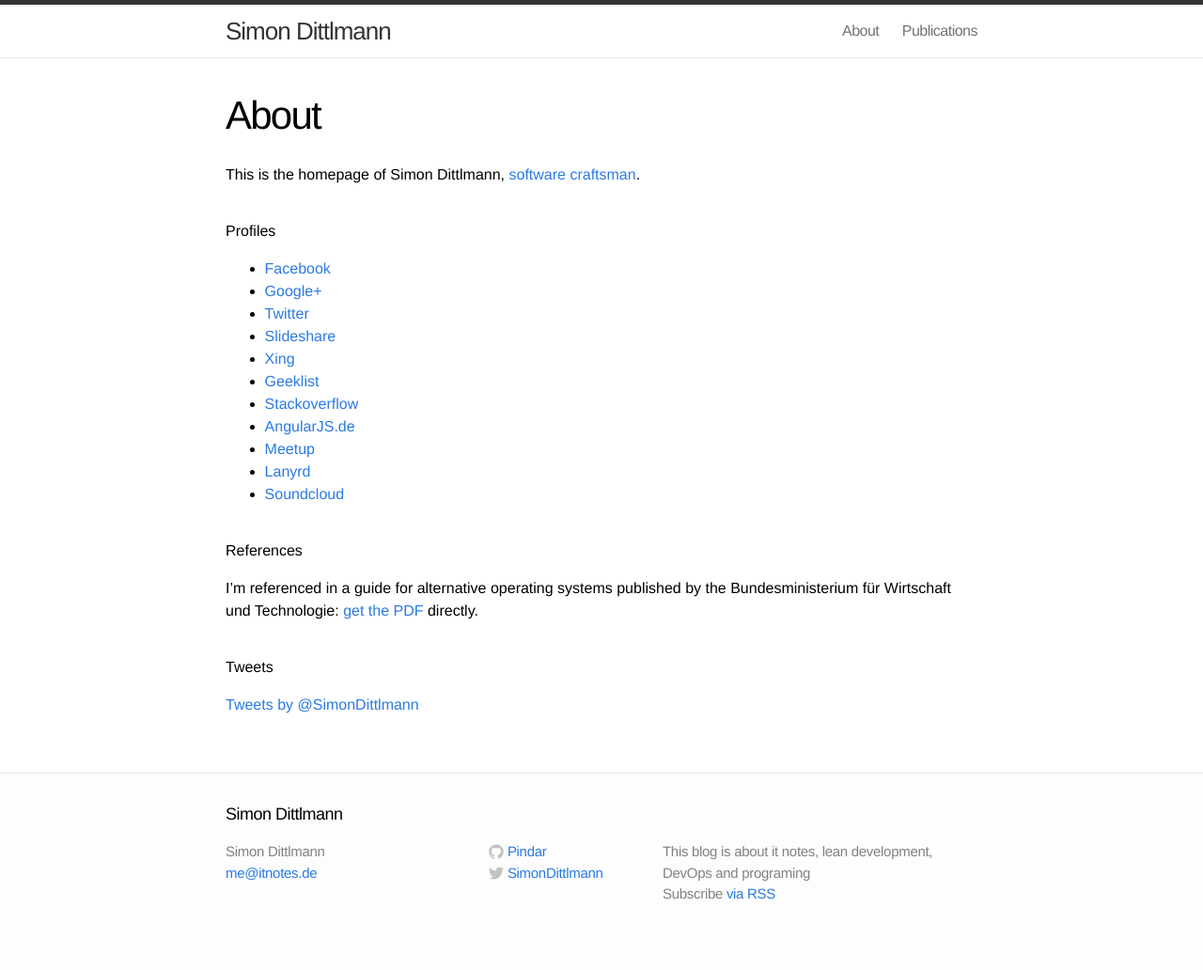
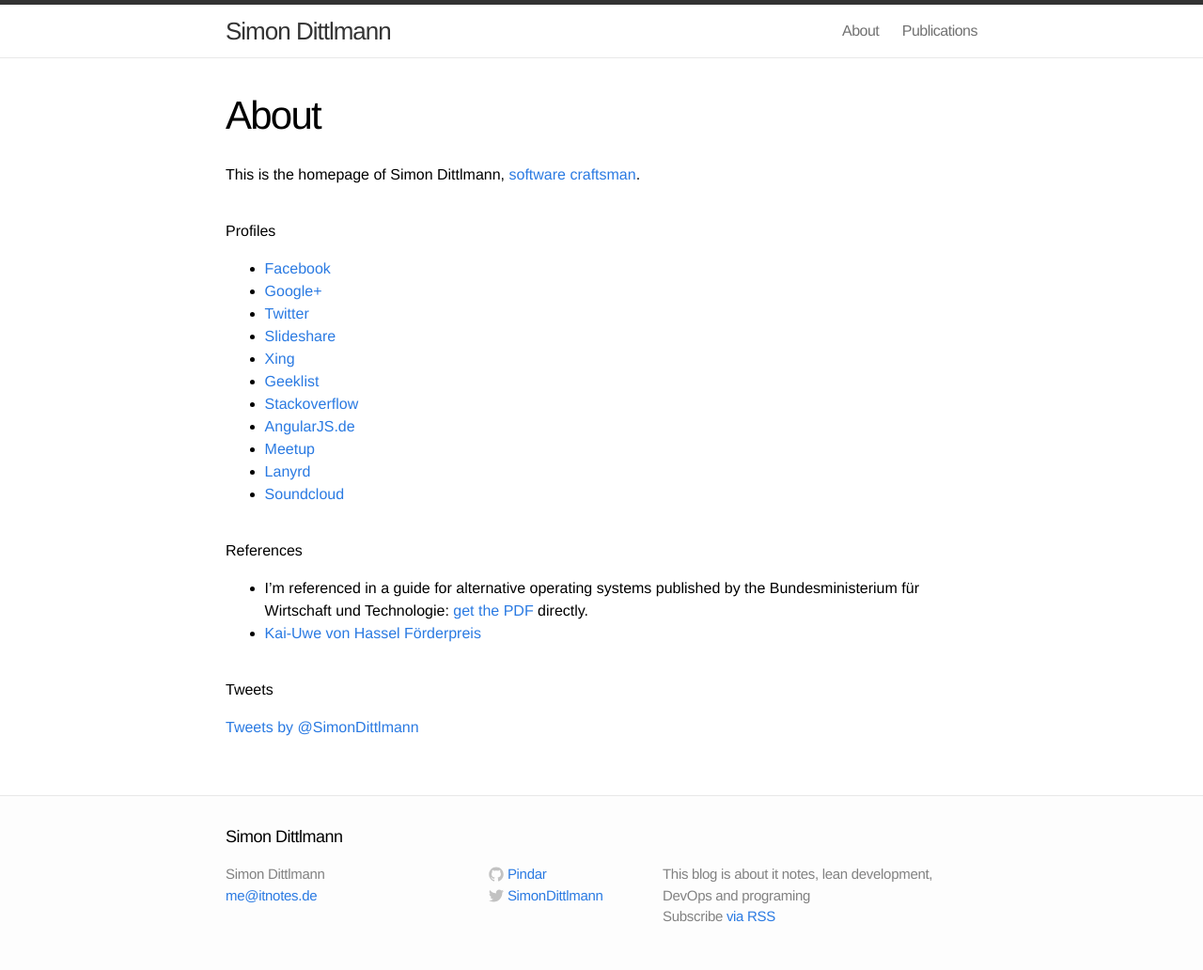
Before and after one commit to Pindar/pindar.github.io, a Jekyll site: the page built from about.md, in a window 1280 px wide. Shown: the whole page at 94% size. Built offline with Jekyll 4.4.1, drawn with Linux system fonts in a browser that asks for light colours; comment, search, counter and statistics services are not loaded; before the commit the page ends 1008 px from its top, so only the background shows below that.

Commit message:
add link to Kai-Uwe von Hassel Foerderpreis page

```diff
--- a/about.md
+++ b/about.md
@@ -26,7 +26,8 @@
 
 # References
 
-I'm referenced in a guide for alternative operating systems published by the Bundesministerium für Wirtschaft und Technologie: [get the PDF]({{ site.url }}/downloads/open_source_software_leitfaden.pdf) directly.
+* I'm referenced in a guide for alternative operating systems published by the Bundesministerium für Wirtschaft und Technologie: [get the PDF]({{ site.url }}/downloads/open_source_software_leitfaden.pdf) directly.
+* [Kai-Uwe von Hassel Förderpreis](http://www.domspatzen.de/de/chor/institutionen/kai-uwe-von-hassel-stiftung.html)
 
 # Tweets
 
```
